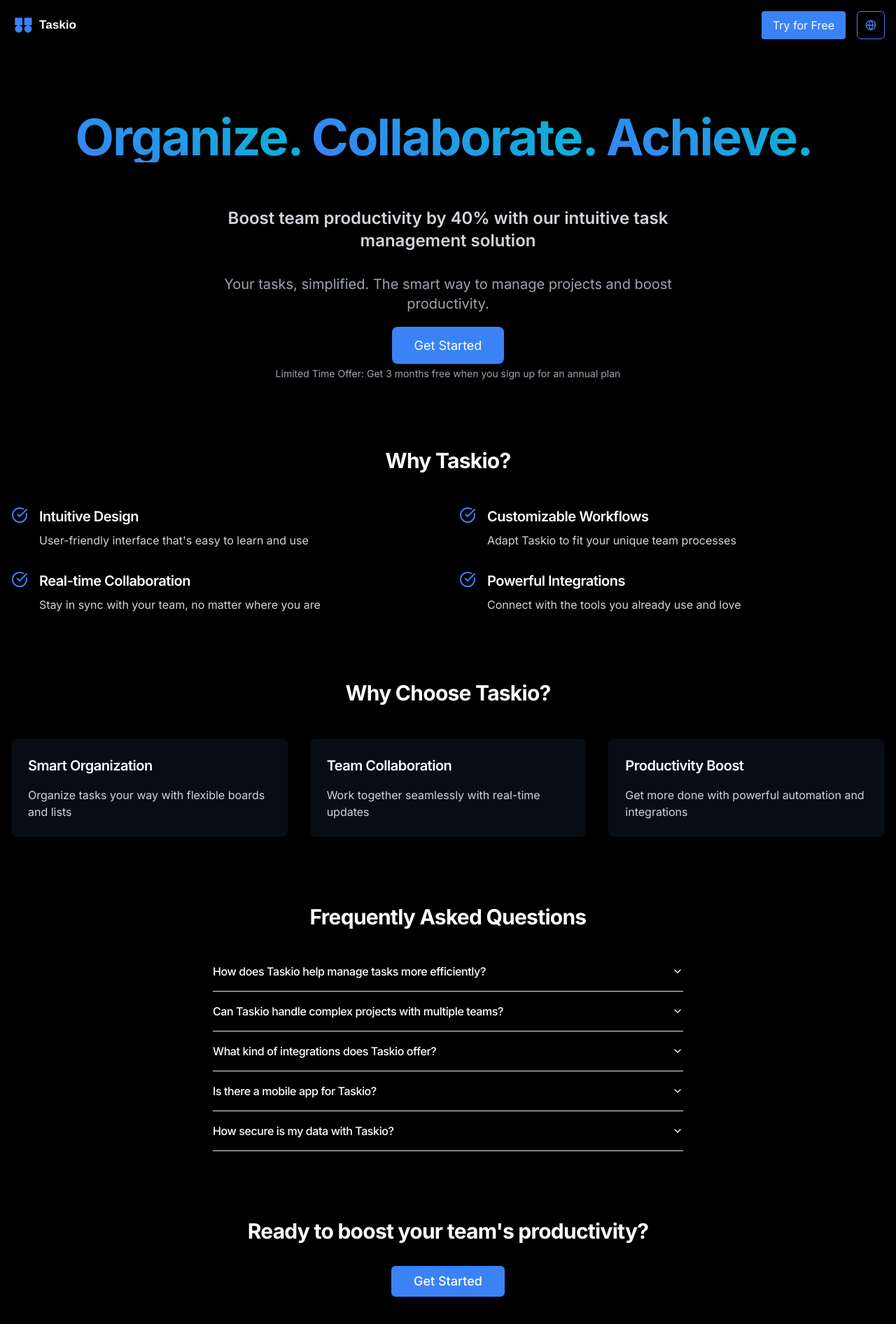
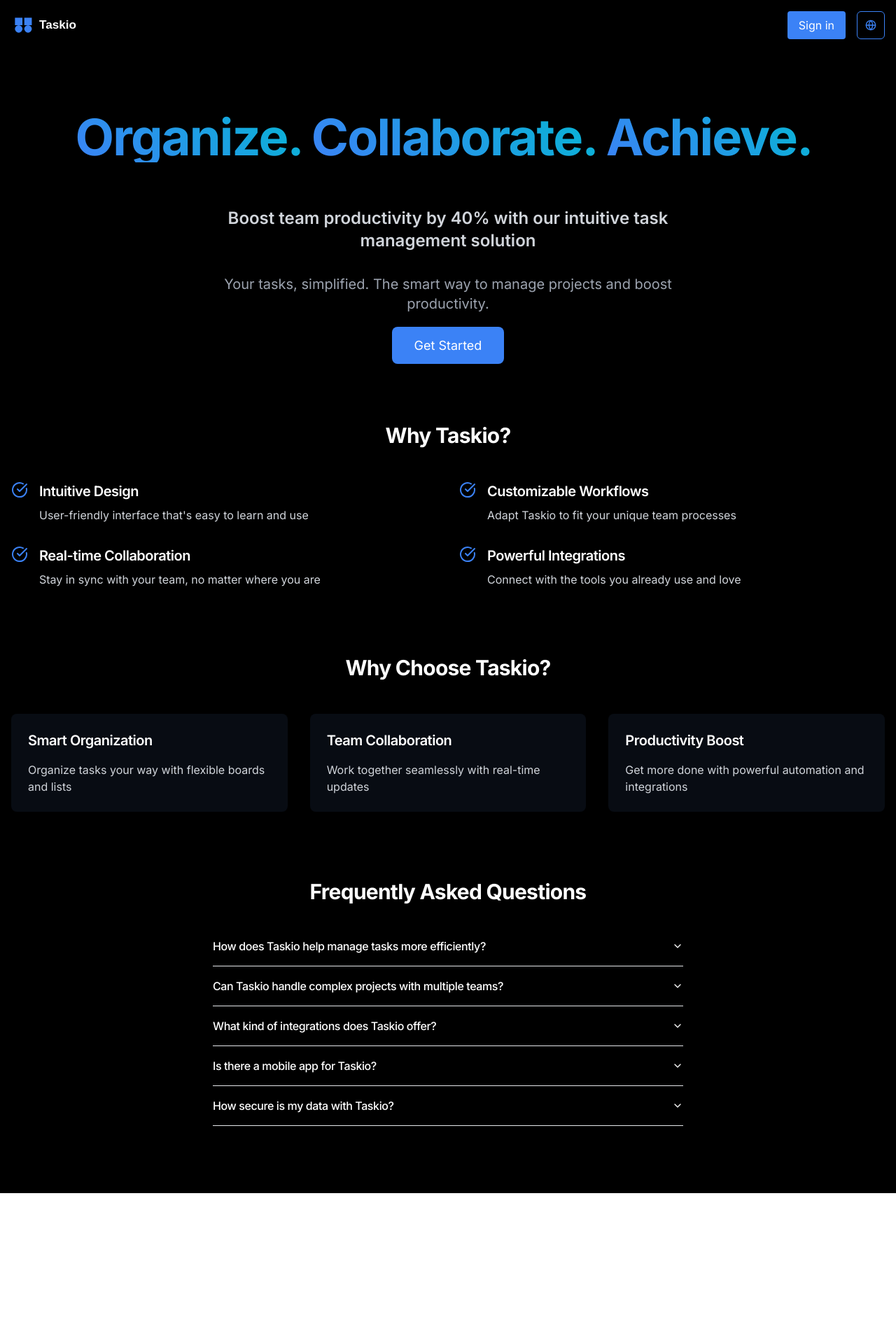
Before and after one commit to MarwanBz/flow-board, a Next.js app: page /en in a window 1280 px wide. Shown: the top 1892 px of the page at 70% size. After the commit the page ends 1705 px from the top, so only its background shows below. Built offline with nearby package versions, Linux system fonts and the light colour scheme.

Commit message:
fix: minor fixes on marketing page

```diff
--- a/src/app/(marketing)/[lang]/page.tsx
+++ b/src/app/(marketing)/[lang]/page.tsx
@@ -5,8 +5,6 @@ import { use, useEffect, useState } from "react";
 
 import AnimatedTitle from "@/components/animated-title";
 import { AuroraGradient } from "@/components/aurora-gradient";
-// import { BackgroundBeam } from "@/components/background-beam";
-import { Button } from "@/components/ui/button";
 import { FAQ } from "@/components/faq";
 import { Header } from "@/components/header";
 import Link from "next/link";
@@ -98,15 +96,15 @@ export default function Home(
           </motion.p>
           <motion.div className="space-y-4" variants={fadeInUp}>
             <Link
-              href="/sign-in"
+              href="/sign-up"
 
               className="bg-blue-500 hover:bg-blue-600 text-white text-lg px-8 py-4 button-hover-effect rounded-lg"
             >
               {dict.cta}
             </Link>
-            <p className="text-sm text-gray-400">
+            {/* <p className="text-sm text-gray-400">
               {dict.limitedOffer.text}: {dict.limitedOffer.description}
-            </p>
+            </p> */}
           </motion.div>
         </motion.div>
 
@@ -143,18 +141,6 @@ export default function Home(
 
           <FAQ dict={dict} />
 
-          {/* Final CTA */}
-          <motion.div className="mt-24 text-center" variants={fadeInUp}>
-            <h2 className="text-3xl font-bold mb-8">
-              Ready to boost your team's productivity?
-            </h2>
-            <Button
-              size="lg"
-              className="bg-blue-500 hover:bg-blue-600 text-white text-lg px-8 py-4 button-hover-effect"
-            >
-              {dict.cta}
-            </Button>
-          </motion.div>
         </motion.div>
       </motion.div>
     </div>
--- a/src/lib/locales/ar.json
+++ b/src/lib/locales/ar.json
@@ -2,7 +2,7 @@
   "title": "نظم. شارك. أنجز.",
   "description": "مهامك بسهولة. الطريقة الذكية لإدارة المشاريع وتعزيز الإنتاجية.",
   "cta": "ابدأ الآن",
-  "headerCTA": "جرب مجانًا",
+  "headerCTA": "سجل الدخول",
   "features": {
     "title": "لماذا تختار Taskio؟",
     "list": [
--- a/src/lib/locales/en.json
+++ b/src/lib/locales/en.json
@@ -2,7 +2,7 @@
   "title": "Organize. Collaborate. Achieve.",
   "description": "Your tasks, simplified. The smart way to manage projects and boost productivity.",
   "cta": "Get Started",
-  "headerCTA": "Try for Free",
+  "headerCTA": "Sign in",
   "features": {
     "title": "Why Choose Taskio?",
     "list": [
```
Also changed, not shown: src/app/layout.tsx (+0 -9 lines).
